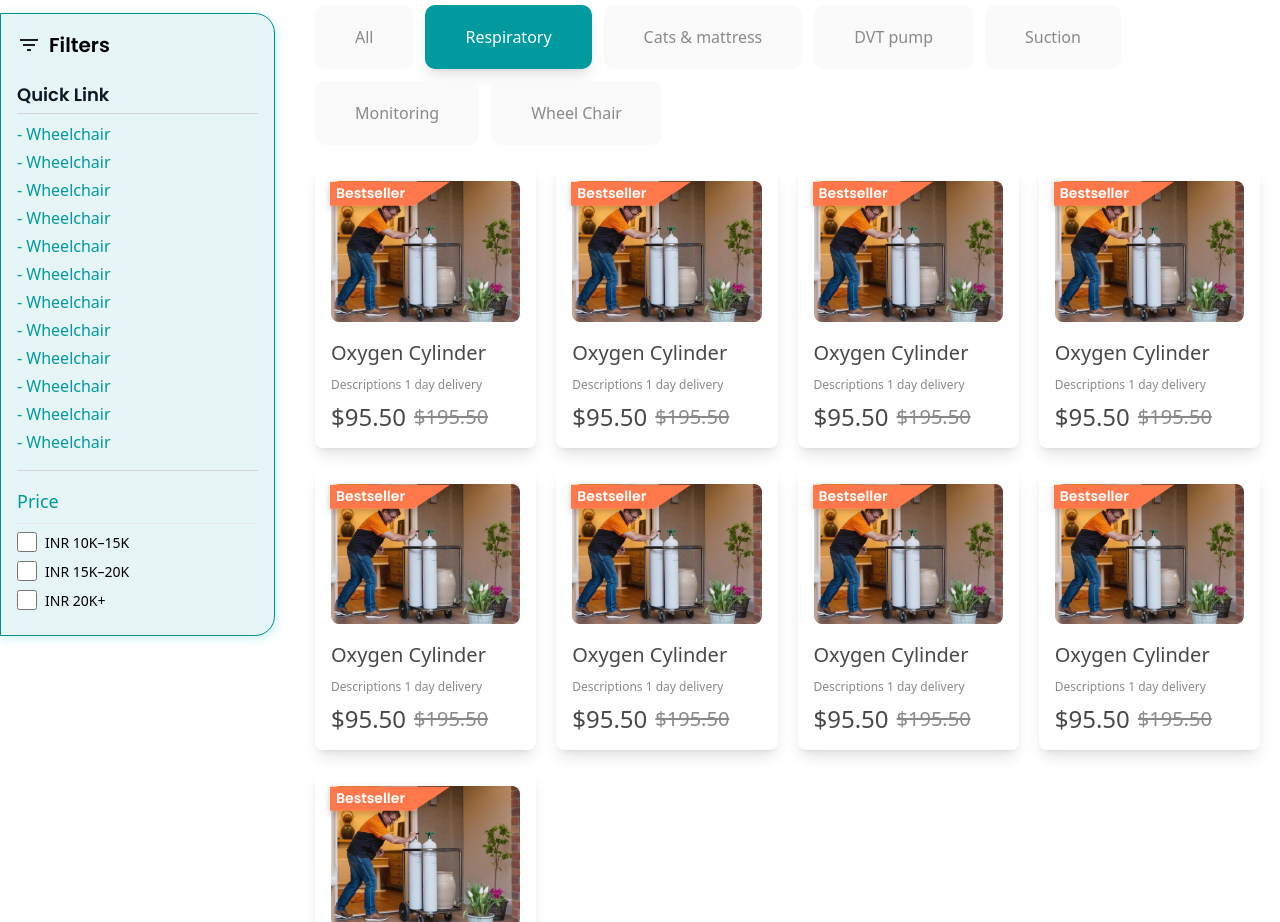
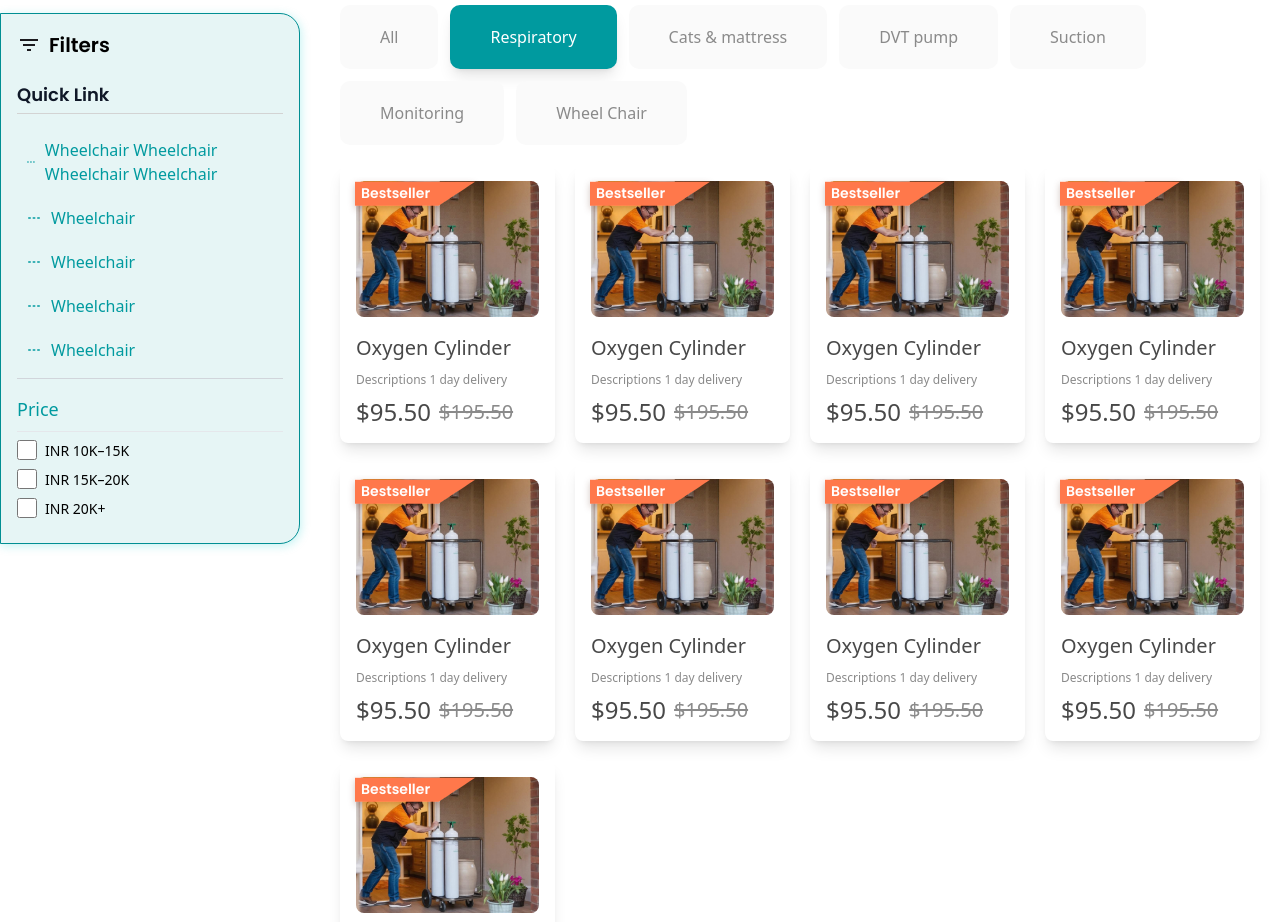
Before and after one commit to ajayAnthwal/healthcare2, a Next.js app: page /ecommerce in a window 1280 px wide. Shown: the part 960-1882 px from the top of the page. Built offline with nearby package versions, Linux system fonts and the light colour scheme; a web font is replaced by a local one.

Commit message:
ecommerce fixed

```diff
--- a/src/app/ecommerce/page.js
+++ b/src/app/ecommerce/page.js
@@ -16,6 +16,7 @@ import product2 from "@/assets/images/book/product2.png";
 import banerproduct from "@/assets/images/book/Hero.png";
 import deal from "@/assets/images/book/deal.png";
 import Link from "next/link";
+import { TbLineDashed } from "react-icons/tb";
 
 const Ecommerce = () => {
   const [selectedIndex, setSelectedIndex] = useState(-1);
@@ -192,7 +193,7 @@ const Ecommerce = () => {
           </div>
 
           <div className="relative flex flex-col md:flex-row mt-8 gap-5 w-full  mx-auto mb-3 px-4 md:px-0">
-            <div className="bg-[#E6F5F5] p-4 mt-[28px] rounded-[0px_20px_20px_0px] w-full md:w-[275px] sticky top-[7rem] left-0 border border-[#018F93] shadow-[1px_2px_10px_rgba(16,204,204,0.25)] h-max">
+            <div className="bg-[#E6F5F5] p-4 mt-[28px] rounded-[0px_20px_20px_0px] w-full md:w-[300px] sticky top-[7rem] left-0 border border-[#018F93] shadow-[1px_2px_10px_rgba(16,204,204,0.25)] h-max">
               {/* Filters Header */}
               <div className="flex items-center gap-2 mb-4">
                 <svg
@@ -230,9 +231,9 @@ const Ecommerce = () => {
                 <h4 className="text-[#101828] font-poppins text-[18px] font-semibold mb-2 border-b border-[#D3D3D3] py-[5px]">
                   Quick Link
                 </h4>
-                <ul className="space-y-1">
+                <ul className="space-y-1 max-h-60 overflow-y-auto rounded-lg p-2 custom-scrollbar">
                   {[
-                    "Wheelchair",
+                    "Wheelchair Wheelchair Wheelchair Wheelchair ",
                     "Wheelchair",
                     "Wheelchair",
                     "Wheelchair",
@@ -247,9 +248,10 @@ const Ecommerce = () => {
                   ].map((item, index) => (
                     <li
                       key={index}
-                      className="text-[#009A9F] font-medium text-[16px] cursor-pointer"
+                      className="py-2 flex items-center gap-2 text-[#009A9F]  text-[16px] cursor-pointer transition-all duration-300 hover:text-[#00787c] hover:underline"
                     >
-                      - {item}
+                      <TbLineDashed className="text-lg text-[#009A9F] transition-all duration-300 hover:text-[#00787c]" />
+                      {item}
                     </li>
                   ))}
                 </ul>
--- a/src/app/globals.css
+++ b/src/app/globals.css
@@ -88,6 +88,27 @@ body {
     display: none !important;
   }
 }
+
+
+.custom-scrollbar::-webkit-scrollbar {
+  width: 5px;
+}
+
+.custom-scrollbar::-webkit-scrollbar-track {
+  background: #f1f1f1;
+  border-radius: 10px;
+}
+
+.custom-scrollbar::-webkit-scrollbar-thumb {
+  background: #009A9F;
+  border-radius: 10px;
+}
+
+.custom-scrollbar::-webkit-scrollbar-thumb:hover {
+  background: #00787c;
+}
+
+
 
 @media (min-width: 767px) and (max-width: 925px) {
   html,
```
